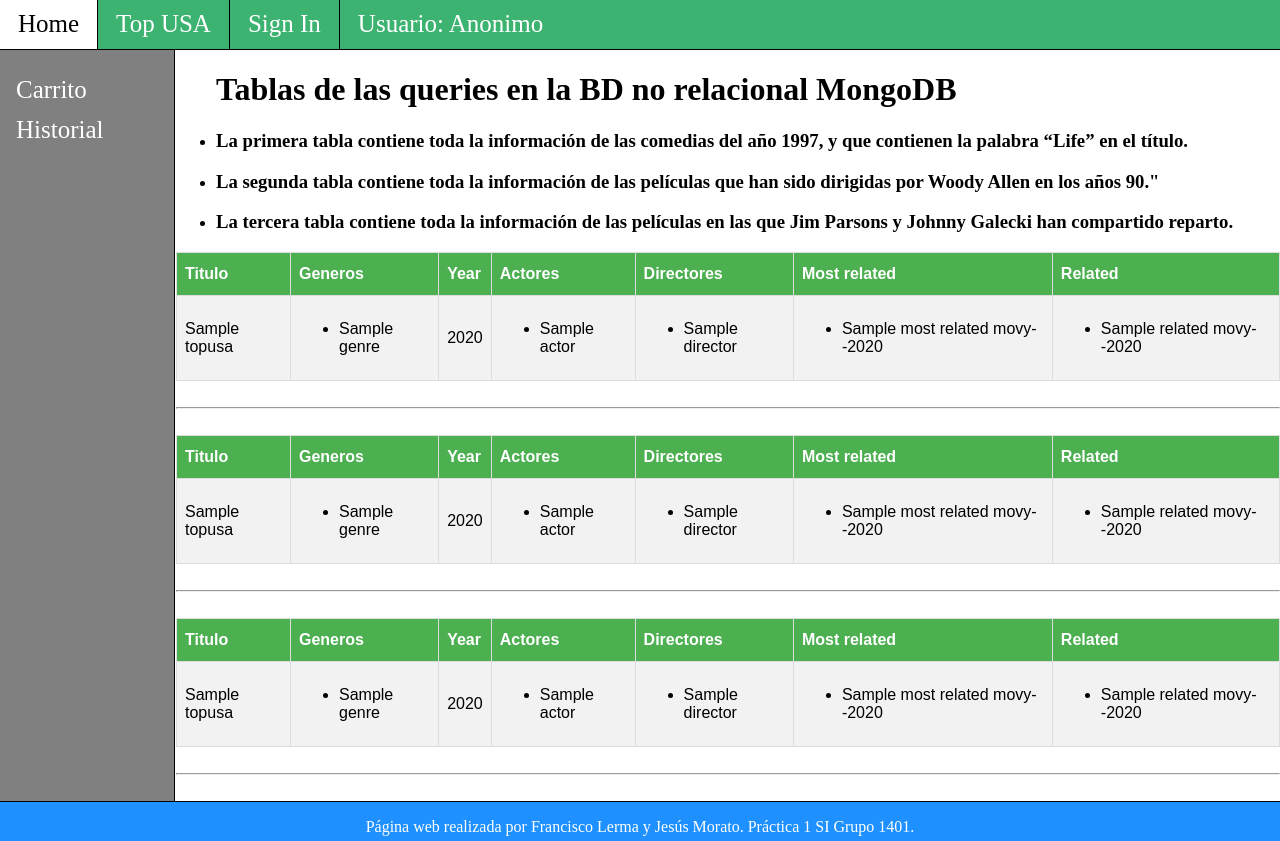
After one commit to FLerma9/Practicas_SI_4_1401, a Flask app: page /topUSA in a window 1280 px wide. The commit adds this page. Run offline with Flask 2, Linux system fonts and the light colour scheme; a database or web service that is not in the repository returns one stand-in record (values such as "Sample title"); parts of the project's set-up code (start-up, migrations or seed data) failed here and were passed over.

Commit message:
Aplicacion web

```diff
--- a/app/routes.py
+++ b/app/routes.py
@@ -6,6 +6,7 @@ from app import database
 from flask import render_template, request, url_for
 from flask import redirect, session, make_response
 from datetime import date
+from pymongo import MongoClient
 import json
 import os
 import errno
@@ -605,3 +606,28 @@ def ajaxRandom():
     numero = random.randint(1, 100);
     cad = '<h5> Numero de usuarios conectados en este momento: ' + str(numero) + '</h5>'
     return cad
+
+@app.route('/topUSA', methods=['GET',])
+def topUSA():
+    myclient = MongoClient("mongodb://localhost:27017/")
+    mydb = myclient["si1"]
+    mycol = mydb["topUSA"]
+    consulta1 = []
+    for x in mycol.find({"$and":[
+                                 {"title" : {"$regex" : ".*Life.*"}},
+                                 { "genres": { "$in": ["Comedy"] } },
+                                 {"year" : {"$regex" : ".*1997.*"}}]}).sort("title").sort("Year"):
+        consulta1.append(x)
+    consulta2 = []
+    for x in mycol.find({"$and":[
+                                 { "directors": { "$in": ['Allen, Woody']}},
+                                 {"year" : {"$regex" : ".*199[0-9].*"}}]}).sort("title").sort("Year"):
+        consulta2.append(x)
+    consulta3 = []
+    for x in mycol.find({ "actors": { "$all": [ "Galecki, Johnny", "Parsons, Jim (II)"] } }).sort("title").sort("Year"):
+        consulta3.append(x)
+    consultas = []
+    consultas.append(consulta1)
+    consultas.append(consulta2)
+    consultas.append(consulta3)
+    return render_template('topusa.html', title = 'Top USA', consultas=consultas)
--- a/app/templates/base.html
+++ b/app/templates/base.html
@@ -16,6 +16,7 @@
 <body>
 <div class="header">
   <a href="{{ url_for('index') }}">Home</a>
+  <a href="{{ url_for('topUSA') }}">Top USA</a>
   {% if not session['usuario'] %}
   <a href="{{ url_for('login') }}">Sign In</a>
   <span>Usuario: Anonimo</span>
--- /dev/null
+++ b/app/templates/topusa.html
@@ -0,0 +1,70 @@
+{% extends "base.html" %}
+
+{% block title %}
+    {{ title }}
+{% endblock%}
+
+{% block content %}
+<ul> <h1>Tablas de las queries en la BD no relacional MongoDB</h1>
+  <li><h3> La primera tabla contiene toda la información de las comedias del año 1997, y que contienen la palabra “Life” en el título. </h3></li>
+  <li><h3> La segunda tabla contiene toda la información de las películas que han sido dirigidas por Woody Allen en los años 90."</h3></li>
+  <li><h3> La tercera tabla contiene toda la información de las películas en las que Jim Parsons y Johnny Galecki han compartido reparto.</h3></li>
+</ul>
+{% for consulta in consultas %}
+  <table id="top">
+    <tr>
+      <th>Titulo</th>
+      <th>Generos</th>
+      <th>Year</th>
+      <th>Actores</th>
+      <th>Directores</th>
+      <th>Most related</th>
+      <th>Related</th>
+    </tr>
+    {% for peli in consulta %}
+    <tr>
+      <td>{{ peli.title }}</td>
+      <td>
+        <ul>
+          {% for genre in peli.genres %}
+            <li>{{ genre }}</li>
+          {% endfor %}
+        </ul>
+      </td>
+      <td>{{ peli.year }}
+      <td>
+        <ul>
+          {% for actor in peli.actors %}
+            <li>{{ actor }}</li>
+          {% endfor %}
+        </ul>
+      </td>
+      <td>
+        <ul>
+          {% for director in peli.directors %}
+            <li>{{ director }}</li>
+          {% endfor %}
+        </ul>
+      </td>
+      <td>
+        <ul>
+          {% for p in peli.most_related_movies %}
+            <li>{{ p.title }}--{{ p.year }}</li>
+          {% endfor %}
+        </ul>
+      </td>
+      <td>
+        <ul>
+          {% for p in peli.related_movies %}
+            <li>{{ p.title }}--{{ p.year }}</li>
+          {% endfor %}
+        </ul>
+      </td>
+    </tr>
+    {% endfor %}
+  </table>
+  <br>
+  <hr>
+  <br>
+{% endfor %}
+{% endblock %}
```
